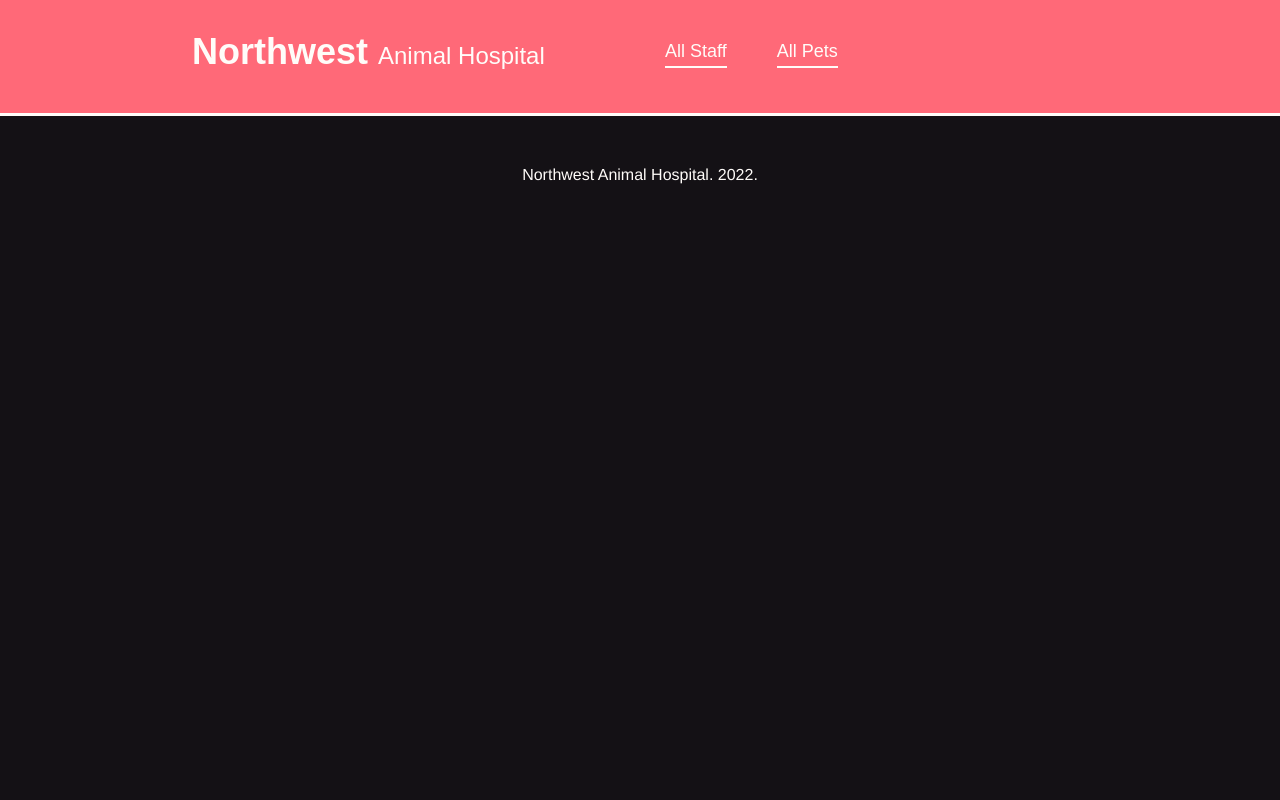
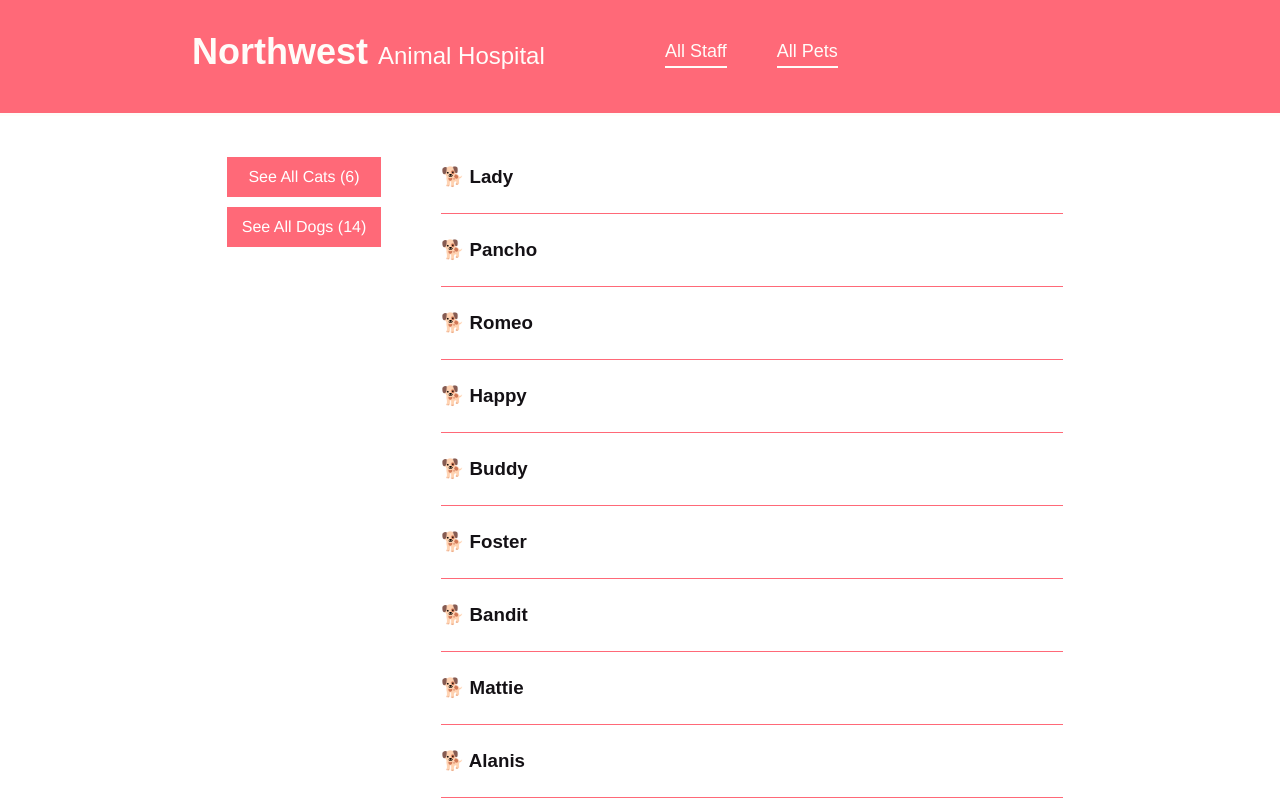
Before and after one commit to 9-5-pursuit/lab-react-router, a React (Create React App) app: page /pets/dogs in a window 1280 px wide. Shown: the top 800 px of the page. Built offline with nearby package versions, Linux system fonts and the light colour scheme; a web font is replaced by a local one.

Commit message:
Lab Readt Router

```diff
--- a/src/App.js
+++ b/src/App.js
@@ -31,17 +31,14 @@ function App() {
         <Routes>
           <Route
             path="/"
-            element={<Home />}
-            employees={employees}
-            owners={owners}
-            pets={pets}
+            element={<Home employees={employees} owners={owners} pets={pets} />}
           />
-          <Route
-            path="/staffList"
-            element={<StaffList />}
-            employees={employees}
-          />
-          <Route path="/petsList" element={<PetsList />} pets={pets} />
+          <Route path="/staff" element={<StaffList employees={employees} />} />
+
+          <Route path="/pets" element={<PetsList pets={pets} />}>
+            <Route path="dogs" element={<PetsList pets={pets} />} />
+            <Route path="cats" element={<PetsList pets={pets} />} />
+          </Route>
         </Routes>
         <Footer />
       </Router>
--- a/src/components/common/Nav.css
+++ b/src/components/common/Nav.css
@@ -51,3 +51,8 @@ header ul li a:hover {
   color: var(--black);
   border-bottom: 2px solid var(--black);
 }
+
+/* .active-link {
+  color: var(--black);
+  border-bottom: 2px solid var(--black);
+} */
--- a/src/components/common/Nav.js
+++ b/src/components/common/Nav.js
@@ -1,3 +1,4 @@
+import { NavLink } from "react-router-dom";
 import "./Nav.css";
 
 function Nav() {
@@ -5,18 +6,18 @@ function Nav() {
     <header>
       <article>
         <h1>
-          <a href="/">
+          <NavLink to="/">
             Northwest <span>Animal Hospital</span>
-          </a>
+          </NavLink>
         </h1>
       </article>
       <aside>
         <ul>
           <li>
-            <a href="/staff">All Staff</a>
+            <NavLink to="/staff">All Staff</NavLink>
           </li>
           <li>
-            <a href="/pets">All Pets</a>
+            <NavLink to="/pets">All Pets</NavLink>
           </li>
         </ul>
       </aside>
--- a/src/components/pets/PetsList.js
+++ b/src/components/pets/PetsList.js
@@ -1,8 +1,12 @@
+import { useLocation } from "react-router-dom";
+
 import PetsListNav from "./PetsListNav";
 import Pet from "./Pet";
 import "./PetsList.css";
 
 export const PetsList = ({ pets }) => {
+  const { pathname } = useLocation();
+
   const [cats, dogs] = pets.reduce(
     (acc, pet) => {
       const position = pet.kind === "Cat" ? 0 : 1;
@@ -12,20 +16,46 @@ export const PetsList = ({ pets }) => {
     [[], []]
   );
 
-  return (
-    <section className="pets-wrapper">
-      <PetsListNav cats={cats} dogs={dogs} />
+  let urlPath = pathname.split("/").pop();
+
+  let slicedUrlPath = urlPath.slice(0, -1);
+
+  let showPetData;
+
+  if (slicedUrlPath === "dog") {
+    showPetData = (
       <section className="pets-list">
-        {/* All cats section */}
+        {dogs.map((dog) => (
+          <Pet key={dog.id} kind="dog" pet={dog} />
+        ))}
+      </section>
+    );
+  } else if (slicedUrlPath === "cat") {
+    showPetData = (
+      <section className="pets-list">
+        {cats.map((cat) => (
+          <Pet key={cat.id} kind="cat" pet={cat} />
+        ))}
+      </section>
+    );
+  } else {
+    showPetData = (
+      <section className="pets-list">
         {cats.map((cat) => (
           <Pet key={cat.id} kind="cat" pet={cat} />
         ))}
 
-        {/* All dogs section */}
         {dogs.map((dog) => (
           <Pet key={dog.id} kind="dog" pet={dog} />
         ))}
       </section>
+    );
+  }
+
+  return (
+    <section className="pets-wrapper">
+      <PetsListNav cats={cats} dogs={dogs} />
+      {showPetData}
     </section>
   );
 };
--- a/src/components/pets/PetsListNav.js
+++ b/src/components/pets/PetsListNav.js
@@ -1,3 +1,4 @@
+import { Link } from "react-router-dom";
 import "./PetsListNav.css";
 
 export const PetsListNav = ({ cats, dogs }) => {
@@ -5,10 +6,10 @@ export const PetsListNav = ({ cats, dogs }) => {
     <nav className="pets-nav">
       <ul>
         <li>
-          <a href="/pets/cats">See All Cats ({cats.length})</a>
+          <Link to="/pets/cats">See All Cats ({cats.length})</Link>
         </li>
         <li>
-          <a href="/pets/dogs">See All Dogs ({dogs.length})</a>
+          <Link to="/pets/dogs">See All Dogs ({dogs.length})</Link>
         </li>
       </ul>
     </nav>
```
